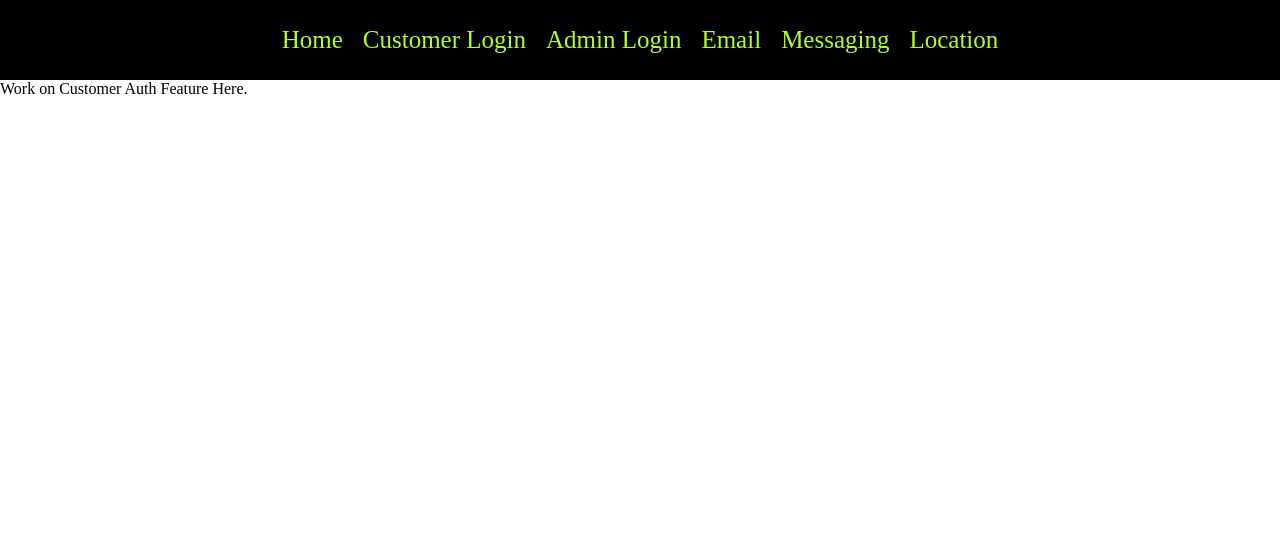
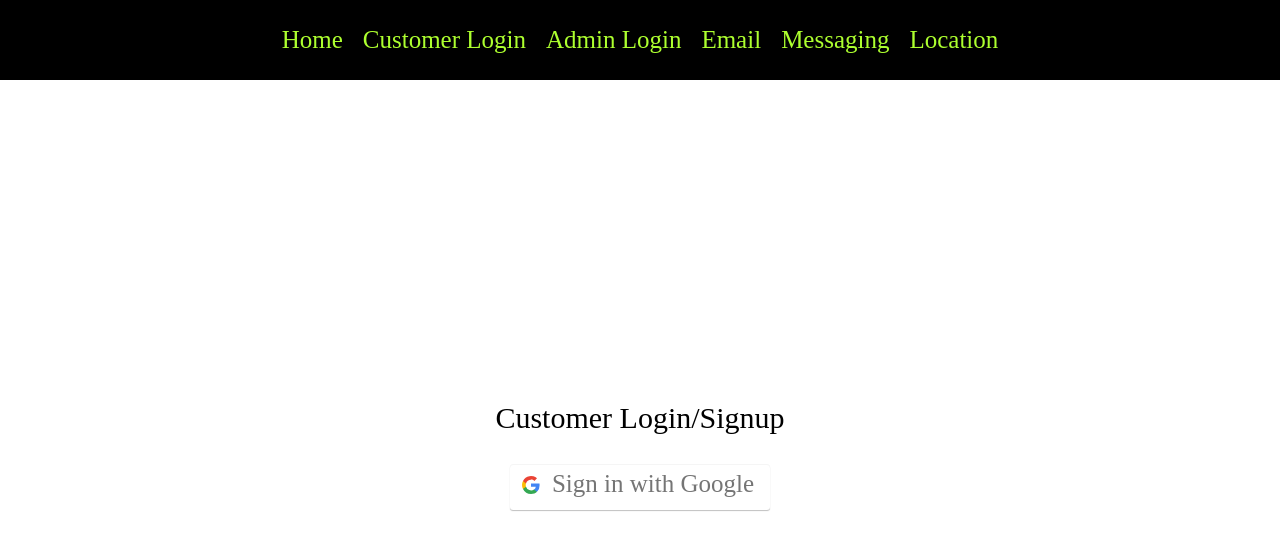
Before and after one commit to RaghuRaikar/Mind-Palace, a React (Create React App) app in the folder my-app/: page /customerauth in a window 1280 px wide. Shown: the top 550 px of the page. Built offline with nearby package versions, Linux system fonts and the light colour scheme.

Commit message:
Added Customer Login

```diff
--- a/my-app/src/pages/CustomerAuth.js
+++ b/my-app/src/pages/CustomerAuth.js
@@ -1,11 +1,27 @@
 import React from 'react';
+import { auth, provider } from "../firebase-config";
+import { signInWithPopup } from "firebase/auth";
+import { useNavigate } from "react-router-dom";
 
- const CustomerAuth = () => {
-     return (
-         <div>
-             Work on Customer Auth Feature Here.
-         </div>
-     );
- };
+function CustomerAuth({ setIsAuth }) {
+    let navigate = useNavigate();
 
- export default CustomerAuth;
+    const signInWithGoogle = () => {
+      signInWithPopup(auth, provider).then((result) => {
+        localStorage.setItem("isAuth", true);
+        setIsAuth(true);
+        navigate("/");
+      });
+    };
+
+    return (
+      <div className="loginPage">
+        <p> Customer Login/Signup </p>
+        <button className="login-with-google-btn" onClick={signInWithGoogle}>
+          Sign in with Google
+        </button>
+      </div>
+    );
+  }
+
+  export default CustomerAuth;
```
